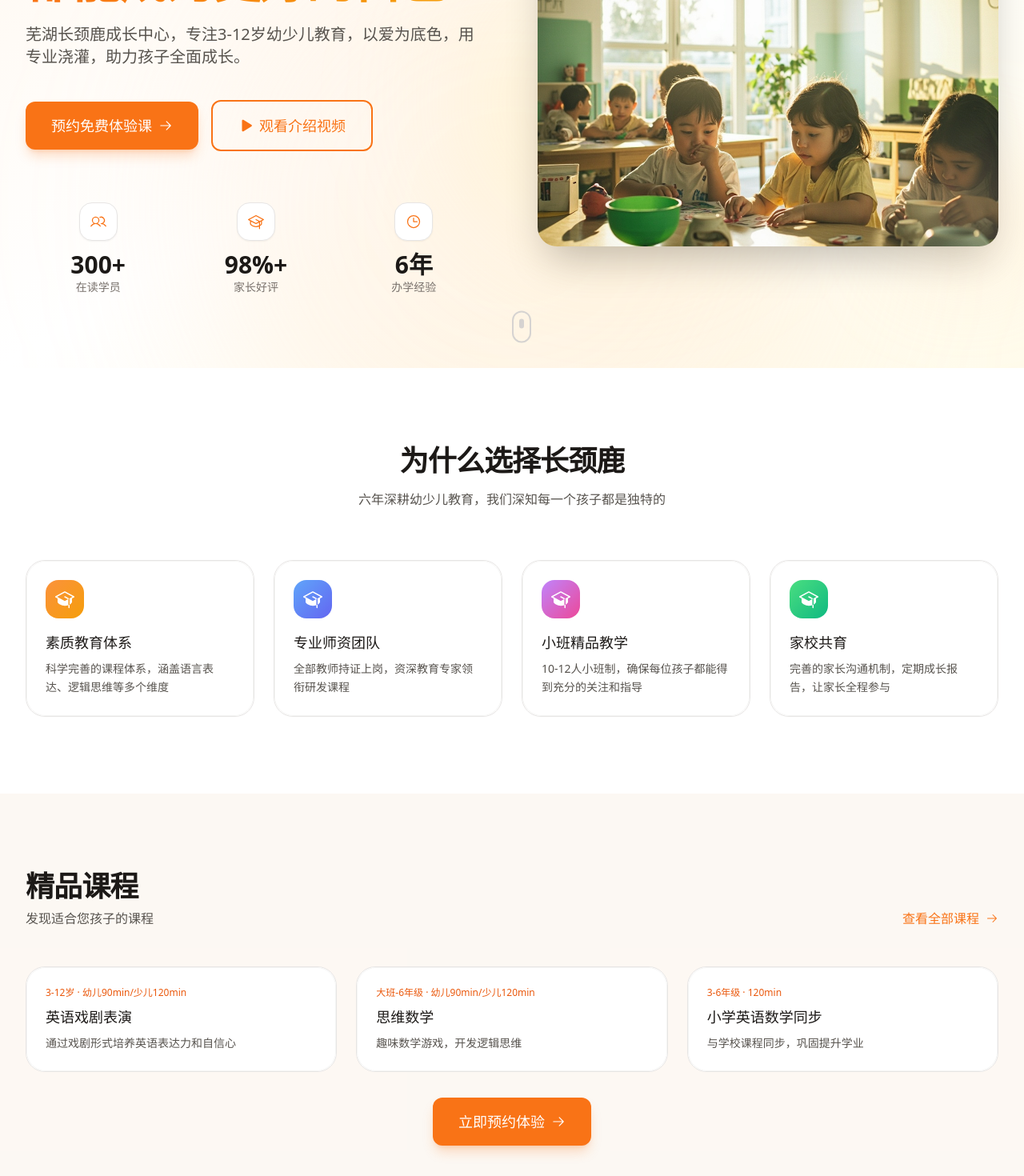
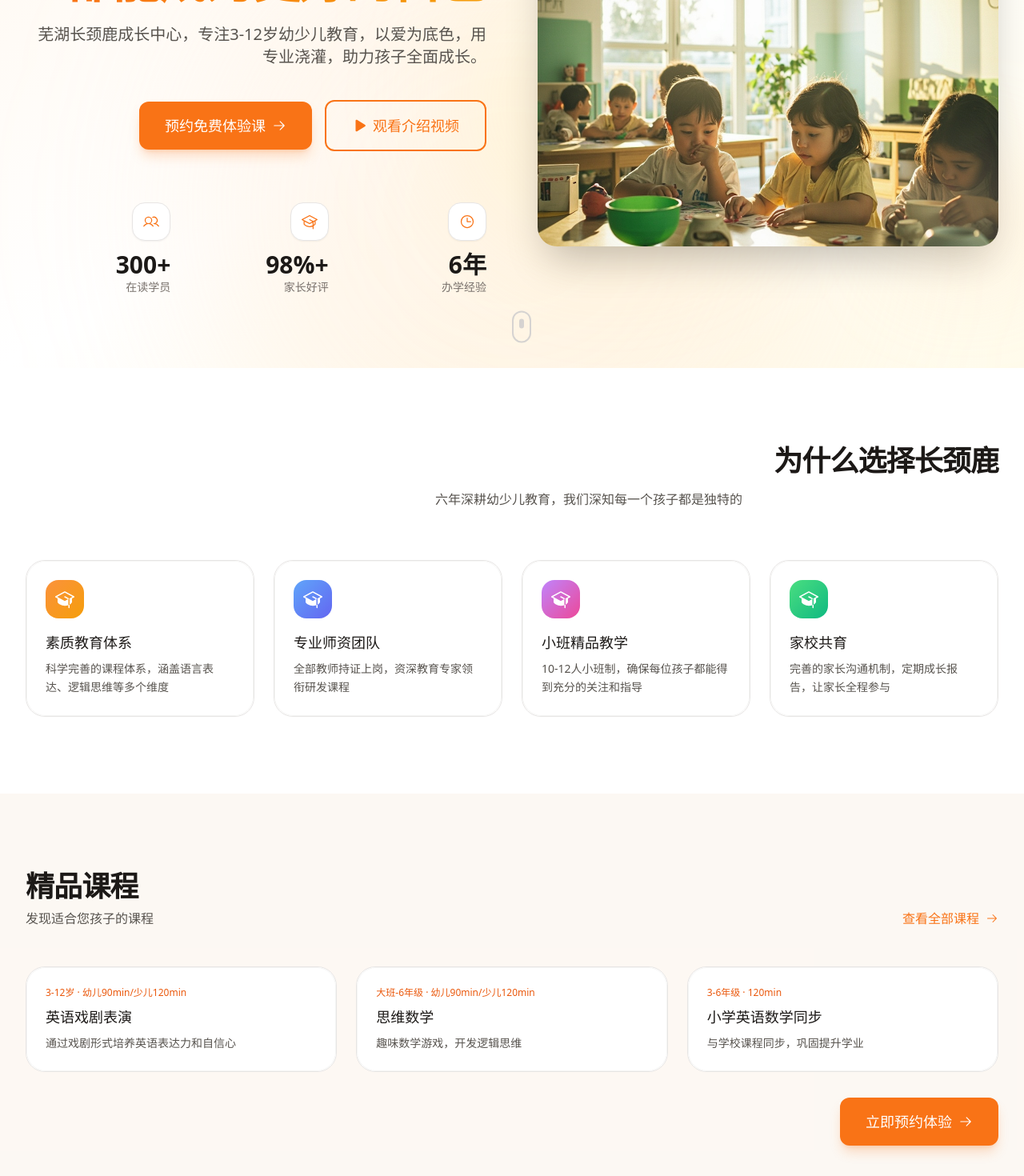
Before and after one commit to tujunjie003/WUHUGIRAFFE-WEB, a Next.js app: page / in a window 1280 px wide. Shown: the part 340-1810 px from the top of the page at 80% size. Built offline with nearby package versions, Linux system fonts and the light colour scheme.

Commit message:
feat: right-align all page content

```diff
--- a/app/about/page.tsx
+++ b/app/about/page.tsx
@@ -34,7 +34,7 @@ export default function AboutPage() {
           <div className="absolute top-1/2 left-1/2 -translate-x-1/2 -translate-y-1/2 w-[600px] h-[600px] bg-orange-500/5 rounded-full blur-[120px]" />
         </div>
 
-        <div className="relative z-10 max-w-4xl mx-auto px-4 text-center">
+        <div className="relative z-10 max-w-4xl mx-auto px-4 text-right">
           <h1 className="text-4xl sm:text-5xl font-semibold text-stone-900 tracking-tight mb-6">关于我们</h1>
           <p className="text-xl text-stone-600 leading-relaxed">
             2019年，芜湖长颈鹿成长中心成立。
@@ -48,7 +48,7 @@ export default function AboutPage() {
       <section className="py-16 bg-orange-50/50">
         <div className="max-w-2xl mx-auto px-4">
           <Card className="p-8">
-            <h2 className="text-2xl font-semibold text-stone-900 mb-6 text-center">我们的故事</h2>
+            <h2 className="text-2xl font-semibold text-stone-900 mb-6 text-right">我们的故事</h2>
             <div className="space-y-4 text-stone-600 leading-relaxed">
               <p>2019年，芜湖长颈鹿成长中心成立，致力于为3-12岁幼少儿提供优质的教育。我们相信，每一个孩子都有独特的潜能，而好的教育，应该像阳光和雨露，滋养而不是塑造。</p>
               <p>从最初的十几个孩子，到如今的三百名在读学员；从单一的英语课程，到涵盖语言、思维等多维度的课程体系；长颈鹿成长中心始终坚持"小而美"的办学理念，用心对待每一个孩子。</p>
@@ -61,10 +61,10 @@ export default function AboutPage() {
       {/* Values */}
       <section className="py-16 bg-white">
         <div className="max-w-2xl mx-auto px-4">
-          <h2 className="text-2xl font-semibold text-stone-900 mb-8 text-center">我们的价值观</h2>
+          <h2 className="text-2xl font-semibold text-stone-900 mb-8 text-right">我们的价值观</h2>
           <div className="grid grid-cols-1 md:grid-cols-3 gap-6">
             {VALUES.map((v, i) => (
-              <Card key={i} className="p-6 text-center">
+              <Card key={i} className="p-6 text-right">
                 <div className="w-14 h-14 rounded-2xl bg-orange-100 flex items-center justify-center mx-auto mb-4 text-orange-500">{v.icon}</div>
                 <h3 className="text-lg font-medium text-stone-900 mb-2">{v.title}</h3>
                 <p className="text-sm text-stone-600">{v.desc}</p>
@@ -77,7 +77,7 @@ export default function AboutPage() {
       {/* Milestones */}
       <section className="py-16 bg-orange-50/50">
         <div className="max-w-2xl mx-auto px-4">
-          <h2 className="text-2xl font-semibold text-stone-900 mb-8 text-center">发展历程</h2>
+          <h2 className="text-2xl font-semibold text-stone-900 mb-8 text-right">发展历程</h2>
           <div className="space-y-4">
             {MILESTONES.map((m, i) => (
               <Card key={i} className="p-4 flex items-center gap-4">
--- a/app/courses/page.tsx
+++ b/app/courses/page.tsx
@@ -54,7 +54,7 @@ export default function CoursesPage() {
           <div className="absolute top-1/2 left-1/2 -translate-x-1/2 -translate-y-1/2 w-[600px] h-[600px] bg-orange-500/5 rounded-full blur-[120px]" />
         </div>
 
-        <div className="relative z-10 max-w-4xl mx-auto px-4 text-center">
+        <div className="relative z-10 max-w-4xl mx-auto px-4 text-right">
           <h1 className="text-4xl sm:text-5xl font-semibold text-stone-900 tracking-tight mb-6">
             课程体系
           </h1>
@@ -104,7 +104,7 @@ export default function CoursesPage() {
 
       {/* CTA */}
       <section className="py-16 bg-white">
-        <div className="max-w-2xl mx-auto px-4 text-center">
+        <div className="max-w-2xl mx-auto px-4 text-right">
           <h2 className="text-2xl font-semibold text-stone-900 mb-4">不知道该选什么课程？</h2>
           <p className="text-stone-600 mb-6">预约一次免费咨询，我们的课程顾问会为您推荐最适合孩子的课程组合</p>
           <Button size="lg">预约免费咨询</Button>
--- a/app/page.tsx
+++ b/app/page.tsx
@@ -46,7 +46,7 @@ export default function HomePage() {
 
         <div className="relative z-10 max-w-7xl mx-auto px-4 sm:px-6 lg:px-8 py-20">
           <div className="grid grid-cols-1 lg:grid-cols-2 gap-16 items-center">
-            <div className="text-center lg:text-left">
+            <div className="text-right">
               <motion.div
                 initial={{ opacity: 0, y: 20 }}
                 animate={{ opacity: 1, y: 0 }}
@@ -82,7 +82,7 @@ export default function HomePage() {
                 initial={{ opacity: 0, y: 30 }}
                 animate={{ opacity: 1, y: 0 }}
                 transition={{ delay: 0.3 }}
-                className="flex flex-col sm:flex-row items-center justify-center lg:justify-start gap-4 mb-16"
+                className="flex flex-col sm:flex-row items-center justify-end gap-4 mb-16"
               >
                 <Link href="/enroll">
                   <Button size="lg">
@@ -103,7 +103,7 @@ export default function HomePage() {
                 className="grid grid-cols-3 gap-4"
               >
                 {HERO_STATS.map((stat, i) => (
-                  <div key={i} className="text-center">
+                  <div key={i} className="text-right">
                     <div className="inline-flex items-center justify-center w-12 h-12 rounded-2xl bg-white border border-stone-200 shadow-sm mb-3 text-orange-500">
                       {stat.icon}
                     </div>
@@ -148,7 +148,7 @@ export default function HomePage() {
       {/* 特色介绍 */}
       <section className="py-24 bg-white">
         <div className="max-w-7xl mx-auto px-4 sm:px-6 lg:px-8">
-          <div className="text-center mb-16">
+          <div className="text-right mb-16">
             <h2 className="text-3xl sm:text-4xl font-semibold text-stone-900 tracking-tight mb-4">
               为什么选择长颈鹿
             </h2>
@@ -197,7 +197,7 @@ export default function HomePage() {
             ))}
           </div>
 
-          <div className="text-center mt-8">
+          <div className="text-right mt-8">
             <Link href="/enroll">
               <Button size="lg">
                 立即预约体验
--- a/app/teachers/page.tsx
+++ b/app/teachers/page.tsx
@@ -35,7 +35,7 @@ export default function TeachersPage() {
           <div className="absolute top-1/2 left-1/2 -translate-x-1/2 -translate-y-1/2 w-[600px] h-[600px] bg-orange-500/5 rounded-full blur-[120px]" />
         </div>
 
-        <div className="relative z-10 max-w-4xl mx-auto px-4 text-center">
+        <div className="relative z-10 max-w-4xl mx-auto px-4 text-right">
           <h1 className="text-4xl sm:text-5xl font-semibold text-stone-900 tracking-tight mb-6">师资团队</h1>
           <p className="text-xl text-stone-600 leading-relaxed">
             专业的力量，源自热爱与专业
@@ -50,7 +50,7 @@ export default function TeachersPage() {
         <div className="max-w-2xl mx-auto px-4">
           <div className="grid grid-cols-4 gap-4">
             {STATS.map((stat, i) => (
-              <Card key={i} className="p-4 text-center">
+              <Card key={i} className="p-4 text-right">
                 <div className="text-2xl font-semibold text-orange-500 mb-1">{stat.value}</div>
                 <div className="text-sm text-stone-500">{stat.label}</div>
               </Card>
```
